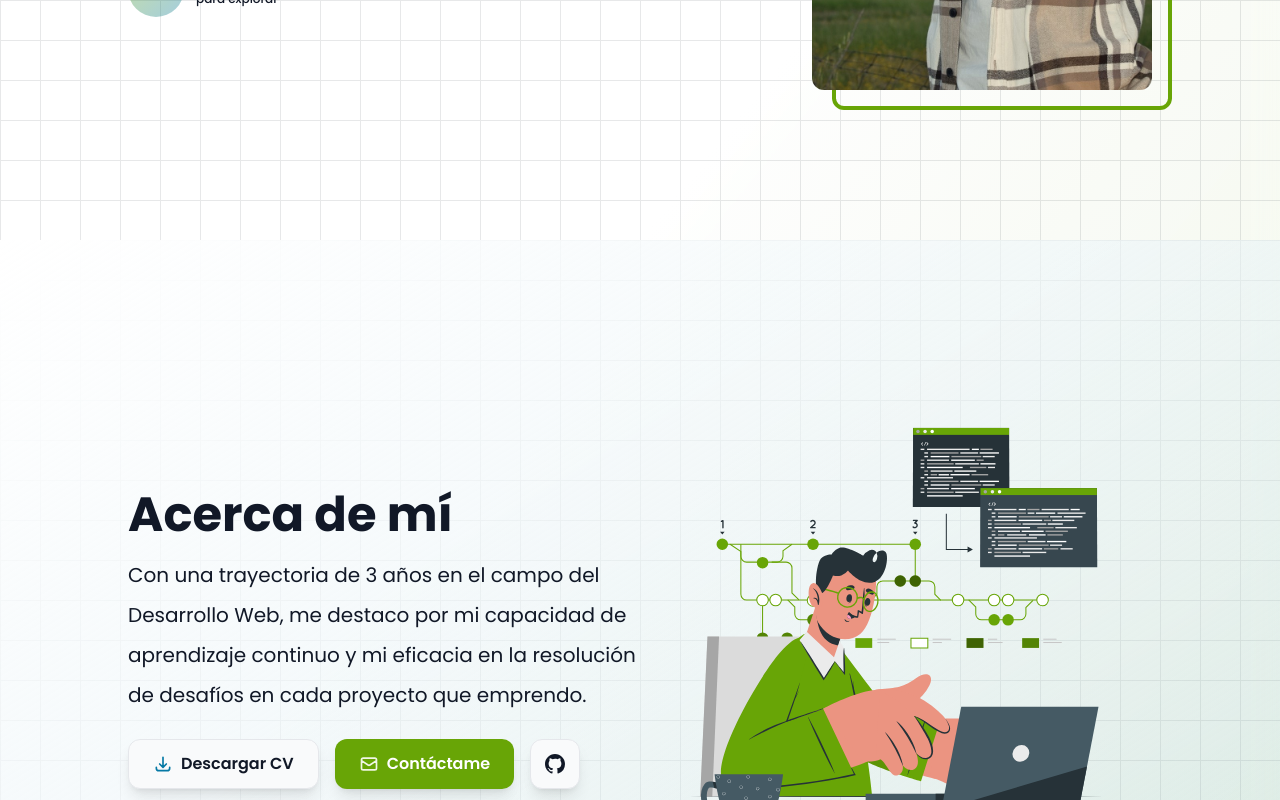
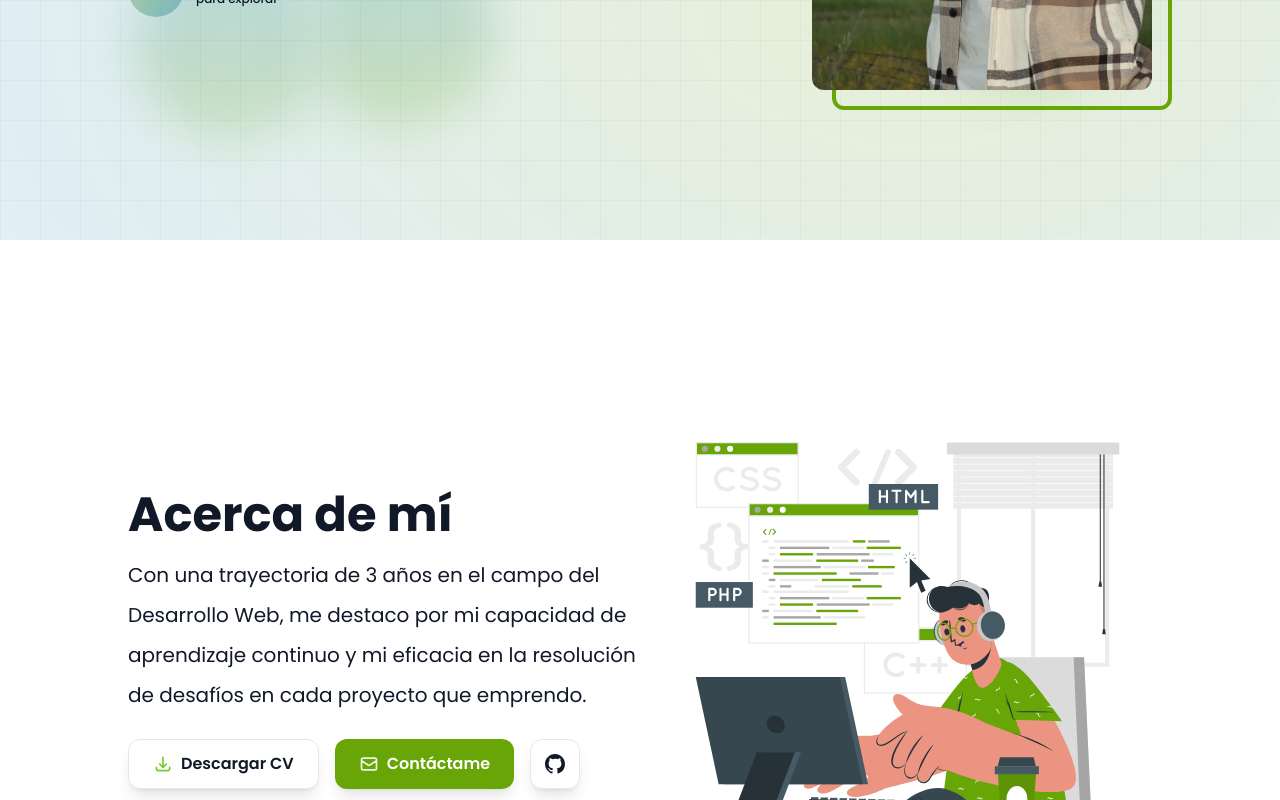
Before and after one commit to webdevmohamed/portfolio, a Vue app: page / in a window 1280 px wide. Shown: the part 560-1360 px from the top of the page. Built offline with nearby package versions, Linux system fonts and the light colour scheme.

Commit message:
Seperated About.vue buttons in components, removed it bg and unified it in App.vue, added new bg effects

```diff
--- a/src/App.vue
+++ b/src/App.vue
@@ -2,24 +2,34 @@
   <div id="app">
     <div class="min-h-screen overflow-hidden">
       <Header />
-      <div class="relative">
 
-        <!-- Animated background -->
-        <div class="absolute inset-0 -z-10">
-          <!-- Base gradient -->
-          <div
-            class="absolute inset-0 bg-gradient-to-br from-background via-background to-primary/10 dark:to-primary/5">
-          </div>
+      <!-- Main bg unified -->
+      <div class="fixed inset-0 -z-50 overflow-hidden">
+        <!-- Dynamic gradient -->
+        <div
+          class="absolute inset-0 opacity-40 dark:opacity-30 transition-opacity duration-300 bg-[radial-gradient(ellipse_at_center,_var(--tw-gradient-stops))] from-primary/40 via-accent-blue/30 to-background dark:from-primary-dark/40 dark:via-accent-blue/30 dark:to-background animate-gradient-pan">
+        </div>
 
-          <!-- Background blur pattern -->
-          <div class="absolute inset-0 bg-grid-pattern bg-grid opacity-[0.1] dark:opacity-[0.02] backdrop-blur-md">
+        <!-- Grid pattern -->
+        <div
+          class="absolute inset-0 bg-grid-pattern bg-grid opacity-[0.03] dark:opacity-[0.015] backdrop-blur-[1px] transition-opacity duration-300">
+        </div>
+
+        <!-- Particles Effect -->
+        <div class="absolute inset-0 opacity-20 dark:opacity-10">
+          <div v-for="i in 10" :key="i" class="absolute w-48 h-48 rounded-full blur-xl animate-blob"
+            :class="`bg-gradient-to-${['b', 't', 'r', 'l'][i % 2]} dark:from-primary/80 dark:to-accent-blue/80 from-primary to-accent-blue`"
+            :style="`left:${Math.random() * 100}%; top:${Math.random() * 100}%; animation-delay: -${Math.random() * 20}s;`">
           </div>
         </div>
+      </div>
 
+      <!-- Main content -->
+      <div class="relative z-10">
         <Home />
         <About />
-        <NavigationDots />
       </div>
+      <NavigationDots />
     </div>
   </div>
 </template>
@@ -31,4 +41,23 @@ import About from './components/About.vue'
 import NavigationDots from './components/NavigationDots.vue'
 </script>
 
-<style scoped></style>
+<style scoped>
+.animate-gradient-pan {
+  background-size: 200% 200%;
+  animation: gradient-pan 20s linear infinite;
+}
+
+@keyframes gradient-pan {
+  from {
+    background-position: 0% 0%;
+  }
+
+  to {
+    background-position: 100% 100%;
+  }
+}
+
+.animate-float {
+  animation: animation-blob 25s cubic-bezier(0.4, 0, 0.6, 1) infinite;
+}
+</style>
--- a/src/components/About.vue
+++ b/src/components/About.vue
@@ -1,6 +1,5 @@
 <template>
-    <div id="about"
-        class="relative min-h-screen overflow-hidden bg-gradient-to-br from-background to-accent-blue/10 dark:from-background dark:to-accent-blue/20">
+    <div id="about" class="relative min-h-screen overflow-hidden">
         <!-- Content -->
         <div class="container mx-auto max-w-screen-lg relative flex items-center justify-between min-h-screen">
             <div class="w-1/2">
@@ -12,48 +11,20 @@
                     aprendizaje continuo y mi eficacia en la resolución de desafíos en cada proyecto que emprendo.
                 </p>
                 <div class="flex gap-4 mt-6">
-                    <a href="@/assets/Mohamed_Mortahil_Elaaouad_Junio_2024.pdf" download
-                        class="group relative flex items-center gap-2 px-6 py-3 bg-background-secondary border border-border rounded-xl shadow-lg hover:shadow-xl transition-all duration-300">
-                        <svg class="w-5 h-5 text-accent-blue" fill="none" stroke="currentColor" viewBox="0 0 24 24">
-                            <path stroke-linecap="round" stroke-linejoin="round" stroke-width="2"
-                                d="M4 16v1a3 3 0 003 3h10a3 3 0 003-3v-1m-4-4l-4 4m0 0l-4-4m4 4V4" />
-                        </svg>
-                        <span class="font-semibold text-foreground">Descargar CV</span>
-                        <div
-                            class="absolute inset-0 rounded-xl border-2 border-transparent group-hover:border-accent-blue/20 transition-colors duration-300">
-                        </div>
-                    </a>
-
-                    <a href="mailto:your-email@example.com"
-                        class="group relative flex items-center gap-2 px-6 py-3 bg-primary text-white rounded-xl shadow-lg hover:shadow-xl transition-all duration-300">
-                        <svg class="w-5 h-5 text-white/90" fill="none" stroke="currentColor" viewBox="0 0 24 24">
-                            <path stroke-linecap="round" stroke-linejoin="round" stroke-width="2"
-                                d="M3 8l7.89 5.26a2 2 0 002.22 0L21 8M5 19h14a2 2 0 002-2V7a2 2 0 00-2-2H5a2 2 0 00-2 2v10a2 2 0 002 2z" />
-                        </svg>
-                        <span class="font-semibold">Contáctame</span>
-                        <div
-                            class="absolute inset-0 rounded-xl border-2 border-transparent group-hover:border-primary-light/30 transition-colors duration-300">
-                        </div>
-                    </a>
-
-                    <a href="https://github.com/your-github" target="_blank"
-                        class="group relative flex items-center justify-center p-3 bg-background-secondary border border-border rounded-xl shadow-lg hover:shadow-xl transition-all duration-300">
-                        <svg class="w-6 h-6 text-foreground" fill="currentColor" viewBox="0 0 24 24">
-                            <path fill-rule="evenodd"
-                                d="M12 2C6.477 2 2 6.484 2 12.017c0 4.425 2.865 8.18 6.839 9.504.5.092.682-.217.682-.483 0-.237-.008-.868-.013-1.703-2.782.605-3.369-1.343-3.369-1.343-.454-1.158-1.11-1.466-1.11-1.466-.908-.62.069-.608.069-.608 1.003.07 1.531 1.032 1.531 1.032.892 1.53 2.341 1.088 2.91.832.092-.647.35-1.088.636-1.338-2.22-.253-4.555-1.113-4.555-4.951 0-1.093.39-1.988 1.029-2.688-.103-.253-.446-1.272.098-2.65 0 0 .84-.27 2.75 1.026A9.564 9.564 0 0112 6.844c.85.004 1.705.115 2.504.337 1.909-1.296 2.747-1.027 2.747-1.027.546 1.379.202 2.398.1 2.651.64.7 1.028 1.595 1.028 2.688 0 3.848-2.339 4.695-4.566 4.943.359.309.678.92.678 1.855 0 1.338-.012 2.419-.012 2.747 0 .268.18.58.688.482A10.019 10.019 0 0022 12.017C22 6.484 17.522 2 12 2z" />
-                        </svg>
-                        <div
-                            class="absolute inset-0 rounded-xl border-2 border-transparent group-hover:border-primary/20 transition-colors duration-300">
-                        </div>
-                    </a>
+                    <DownloadCV />
+                    <ContactMe />
+                    <Github />
                 </div>
             </div>
-            <img src="@/assets/about-3.svg" alt="About" class="w-1/2 h-auto" />
+            <img src="@/assets/about-4.svg" alt="About" class="w-1/2 h-auto" />
         </div>
     </div>
 </template>
 
 <script setup>
+import DownloadCV from './Buttons/DownloadCV.vue';
+import ContactMe from './Buttons/ContactMe.vue';
+import Github from './Buttons/Github.vue';
 </script>
 
 <style scoped></style>
--- /dev/null
+++ b/src/components/Buttons/ContactMe.vue
@@ -0,0 +1,19 @@
+<template>
+    <a href="mailto:your-email@example.com"
+        class="group relative flex items-center gap-2 px-6 py-3 bg-primary text-white rounded-xl shadow-lg hover:shadow-xl transition-all duration-300">
+        <svg class="w-5 h-5 text-white/90" fill="none" stroke="currentColor" viewBox="0 0 24 24">
+            <path stroke-linecap="round" stroke-linejoin="round" stroke-width="2"
+                d="M3 8l7.89 5.26a2 2 0 002.22 0L21 8M5 19h14a2 2 0 002-2V7a2 2 0 00-2-2H5a2 2 0 00-2 2v10a2 2 0 002 2z" />
+        </svg>
+        <span class="font-semibold">Contáctame</span>
+        <div
+            class="absolute inset-0 rounded-xl border-2 border-transparent group-hover:border-primary-light/30 transition-colors duration-300">
+        </div>
+    </a>
+</template>
+
+<script setup>
+
+</script>
+
+<style scoped></style>
--- /dev/null
+++ b/src/components/Buttons/DownloadCV.vue
@@ -0,0 +1,18 @@
+<template>
+    <a href="@/assets/Mohamed_Mortahil_Elaaouad_Junio_2024.pdf" download
+        class="group relative flex items-center gap-2 px-6 py-3 bg-background border border-border rounded-xl shadow-lg hover:shadow-xl transition-all duration-300">
+        <svg class="w-5 h-5 text-primary-400" fill="none" stroke="currentColor" viewBox="0 0 24 24">
+            <path stroke-linecap="round" stroke-linejoin="round" stroke-width="2"
+                d="M4 16v1a3 3 0 003 3h10a3 3 0 003-3v-1m-4-4l-4 4m0 0l-4-4m4 4V4" />
+        </svg>
+        <span class="font-semibold text-foreground">Descargar CV</span>
+        <div
+            class="absolute inset-0 rounded-xl border-2 border-transparent group-hover:border-primary/20 transition-colors duration-300">
+        </div>
+    </a>
+</template>
+<script setup>
+
+</script>
+
+<style scoped></style>
--- /dev/null
+++ b/src/components/Buttons/Github.vue
@@ -0,0 +1,18 @@
+<template>
+    <a href="https://github.com/your-github" target="_blank"
+        class="group relative flex items-center justify-center p-3 bg-background border border-border rounded-xl shadow-lg hover:shadow-xl transition-all duration-300">
+        <svg class="w-6 h-6 text-foreground" fill="currentColor" viewBox="0 0 24 24">
+            <path fill-rule="evenodd"
+                d="M12 2C6.477 2 2 6.484 2 12.017c0 4.425 2.865 8.18 6.839 9.504.5.092.682-.217.682-.483 0-.237-.008-.868-.013-1.703-2.782.605-3.369-1.343-3.369-1.343-.454-1.158-1.11-1.466-1.11-1.466-.908-.62.069-.608.069-.608 1.003.07 1.531 1.032 1.531 1.032.892 1.53 2.341 1.088 2.91.832.092-.647.35-1.088.636-1.338-2.22-.253-4.555-1.113-4.555-4.951 0-1.093.39-1.988 1.029-2.688-.103-.253-.446-1.272.098-2.65 0 0 .84-.27 2.75 1.026A9.564 9.564 0 0112 6.844c.85.004 1.705.115 2.504.337 1.909-1.296 2.747-1.027 2.747-1.027.546 1.379.202 2.398.1 2.651.64.7 1.028 1.595 1.028 2.688 0 3.848-2.339 4.695-4.566 4.943.359.309.678.92.678 1.855 0 1.338-.012 2.419-.012 2.747 0 .268.18.58.688.482A10.019 10.019 0 0022 12.017C22 6.484 17.522 2 12 2z" />
+        </svg>
+        <div
+            class="absolute inset-0 rounded-xl border-2 border-transparent group-hover:border-primary/20 transition-colors duration-300">
+        </div>
+    </a>
+</template>
+
+<script setup>
+
+</script>
+
+<style scoped></style>
```
